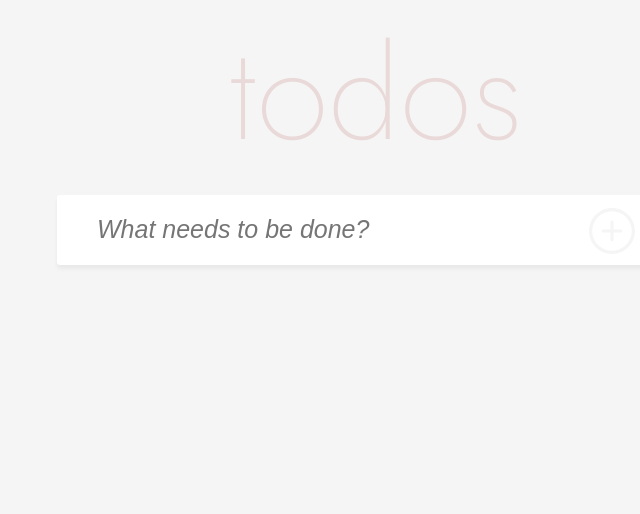
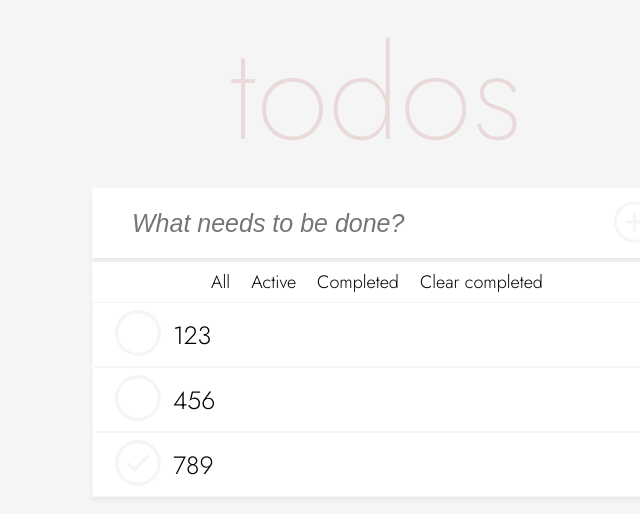
Before and after one commit to levenders/todo-test-mindbox, a React (Create React App) app: page / in a window 1280 px wide. Shown: the top 514 px of the page, without its empty margins (263-903 px from the left). Built offline with nearby package versions, Linux system fonts and the light colour scheme; a web font is replaced by a local one.

Commit message:
feat: add styles and add new functional to on click

```diff
--- a/src/App.css
+++ b/src/App.css
@@ -1,5 +1,7 @@
 .App {
   text-align: center;
+  max-width: 570px;
+  margin: 0 auto;
 }
 
 .title {
--- a/src/App.tsx
+++ b/src/App.tsx
@@ -1,12 +1,54 @@
+import { useState } from 'react'
+
 import { Form } from 'components/Form/Form'
+import { List } from 'components/List/List'
 
 import './App.css'
+import { TTodo } from 'types/todo.types'
+
+const todosInitial = [
+  { id: 0, value: '123', comlited: false },
+  { id: 1, value: '456', comlited: false },
+  { id: 2, value: '789', comlited: true },
+]
 
 function App() {
+  const [todos, setTodos] = useState<TTodo[]>(todosInitial)
+
+  const toogleTodo = (id: number): void => {
+    const filteredTodos = todos.map((t) =>
+      t.id === id ? { ...t, comlited: !t.comlited } : t
+    )
+    setTodos(filteredTodos)
+    console.log(filteredTodos)
+  }
+
+  const viewAllTodos = (): void => {}
+  const sortActiveTodos = (): void => {
+    const filteredTodos = todos.filter((t) => !t.comlited)
+    setTodos(filteredTodos)
+  }
+  const sortCompletedTodos = (): void => {
+    const filteredTodos = todos.filter((t) => t.comlited)
+    setTodos(filteredTodos)
+  }
+  const clearCompletedTodos = (): void => {
+    const filteredTodos = todos.filter((t) => !t.comlited)
+    setTodos(filteredTodos)
+  }
+
   return (
     <div className="App">
       <h1 className="title">todos</h1>
-      <Form></Form>
+      <Form />
+      <List
+        todos={todos}
+        toggleTodo={toogleTodo}
+        viewAllTodos={viewAllTodos}
+        sortActiveTodos={sortActiveTodos}
+        sortCompletedTodos={sortCompletedTodos}
+        clearCompletedTodos={clearCompletedTodos}
+      />
     </div>
   )
 }
--- a/src/components/Form/Form.module.css
+++ b/src/components/Form/Form.module.css
@@ -1,6 +1,17 @@
+.form {
+  display: flex;
+  flex-direction: row;
+  gap: 10px;
+  margin-bottom: 4px;
+
+  background-color: var(--primary-white);
+
+  box-shadow: 0px 4px 4px 0px #0000000d;
+}
+
 .input {
   height: 70px;
-  width: 550px;
+  width: 570px;
 
   border: none;
   border-radius: 3px;
@@ -11,6 +22,9 @@
   font-style: italic;
   font-weight: 100;
   color: var(--primery-black);
+  outline-color: var(--primery-gray);
+}
 
-  box-shadow: 0px 4px 4px 0px #0000000d;
+.iconButton {
+  padding-right: 5px;
 }
--- a/src/components/Form/Form.tsx
+++ b/src/components/Form/Form.tsx
@@ -1,7 +1,8 @@
 import { FC, HTMLAttributes, useState } from 'react'
 
+import { IconButton } from 'components/IconButton/IconButton'
+
 import styles from './Form.module.css'
-import { Button } from 'components/Button/Button'
 
 interface IForm extends HTMLAttributes<HTMLFormElement> {}
 
@@ -18,7 +19,11 @@ export const Form: FC<IForm> = () => {
           setInputValue(e.currentTarget.value)
         }}
       ></input>
-      <Button disabled={!inputValue ? true : false} variant="add"></Button>
+      <IconButton
+        className={styles.iconButton}
+        disabled={!inputValue ? true : false}
+        variant="add"
+      ></IconButton>
     </form>
   )
 }
--- a/src/components/Button/Button.module.css
+++ b/src/components/IconButton/IconButton.module.css
@@ -1,16 +1,10 @@
 .button {
   cursor: pointer;
-
-  display: inline;
-  position: relative;
-  top: 17.5px;
-  right: 60px;
 
   padding: 0;
 
   background: transparent;
   border: none;
-  color: var(--primery-black);
 }
 
 .icon {
--- a/src/components/Button/Button.tsx
+++ b/src/components/IconButton/IconButton.tsx
@@ -1,14 +1,14 @@
 import { FC, HTMLAttributes } from 'react'
 import { GoCircle, GoPlusCircle, GoCheckCircle } from 'react-icons/go'
 
-import styles from './Button.module.css'
+import styles from './IconButton.module.css'
 
 interface IButton extends HTMLAttributes<HTMLButtonElement> {
-  variant: 'none' | 'add' | 'complite'
+  variant: 'none' | 'add' | 'complited'
   disabled?: boolean
 }
 
-export const Button: FC<IButton> = ({
+export const IconButton: FC<IButton> = ({
   className,
   variant,
   disabled,
@@ -18,11 +18,11 @@ export const Button: FC<IButton> = ({
   const getIcon = (type: string) => {
     switch (variant) {
       case 'none':
-        return <GoCircle className={styles.icon} />
+        return <GoCircle className={`${styles.icon} ${className}`} />
       case 'add':
-        return <GoPlusCircle className={styles.icon} />
-      case 'complite':
-        return <GoCheckCircle className={styles.icon} />
+        return <GoPlusCircle className={`${styles.icon} ${className}`} />
+      case 'complited':
+        return <GoCheckCircle className={`${styles.icon} ${className}`} />
       default:
         return <GoCircle />
     }
--- /dev/null
+++ b/src/components/List/List.module.css
@@ -0,0 +1,24 @@
+.list {
+  display: block;
+  display: flex;
+  flex-direction: column;
+  width: 570px;
+
+  background-color: var(--primary-white);
+
+  box-shadow: 0px 4px 4px 0px #0000000d;
+}
+
+.actions {
+  display: flex;
+  justify-content: center;
+  align-items: center;
+  gap: 15px;
+  height: 40px;
+  padding: 5px;
+}
+
+.actions .active {
+  border: 1px solid var(--primery-pink);
+  border-radius: 5px;
+}
--- /dev/null
+++ b/src/components/List/List.tsx
@@ -0,0 +1,57 @@
+import { FC, HTMLAttributes } from 'react'
+
+import { SortButton } from './components/SortButton/SortButton'
+import { Todo } from './components/Todo/Todo'
+
+import { TTodo } from 'types/todo.types'
+
+import styles from './List.module.css'
+
+interface IProps extends HTMLAttributes<HTMLDivElement> {
+  todos: TTodo[]
+  toggleTodo: (id: number) => void
+  viewAllTodos: () => void
+  sortActiveTodos: () => void
+  sortCompletedTodos: () => void
+  clearCompletedTodos: () => void
+}
+
+export const List: FC<IProps> = ({
+  todos,
+  toggleTodo,
+  viewAllTodos,
+  sortActiveTodos,
+  sortCompletedTodos,
+  clearCompletedTodos,
+  className,
+  ...props
+}) => {
+  return (
+    <div className={`${styles.list} ${className}`} {...props}>
+      <div className={styles.actions}>
+        <SortButton onClick={viewAllTodos} disabled={!todos.length && true}>
+          All
+        </SortButton>
+        <SortButton onClick={sortActiveTodos} disabled={!todos.length && true}>
+          Active
+        </SortButton>
+        <SortButton
+          onClick={sortCompletedTodos}
+          disabled={!todos.length && true}
+        >
+          Completed
+        </SortButton>
+        <SortButton
+          onClick={clearCompletedTodos}
+          disabled={!todos.length && true}
+        >
+          Clear completed
+        </SortButton>
+      </div>
+      {!todos.length && <span className={styles.empty}>add new todos!</span>}
+      {todos.map((t) => (
+        <Todo key={t.id} todo={t} toggleTodo={() => toggleTodo(t.id)} />
+      ))}
+    </div>
+  )
+}
--- a/src/index.css
+++ b/src/index.css
@@ -4,11 +4,13 @@
   --primery-pink: #e9d9d8;
   --primery-green: #78c0af;
   --primary-red: #c5358c;
+  --primary-white: #ffff;
 }
 
 * {
   margin: 0;
   padding: 0;
+  box-sizing: border-box;
 }
 
 body {
```
